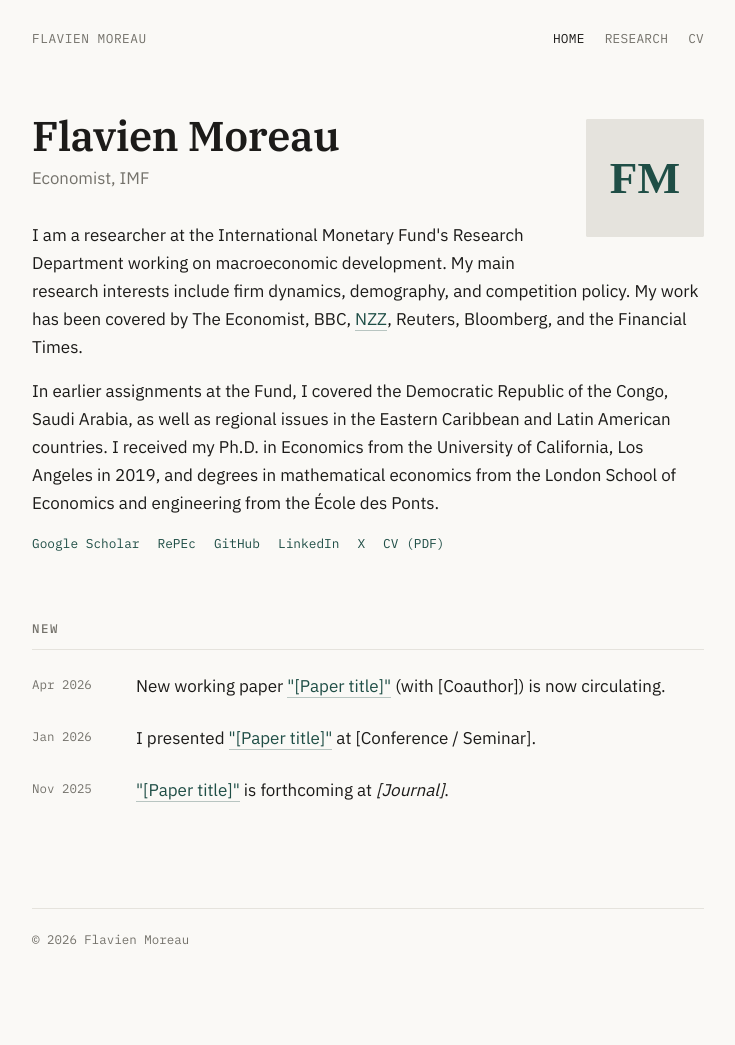
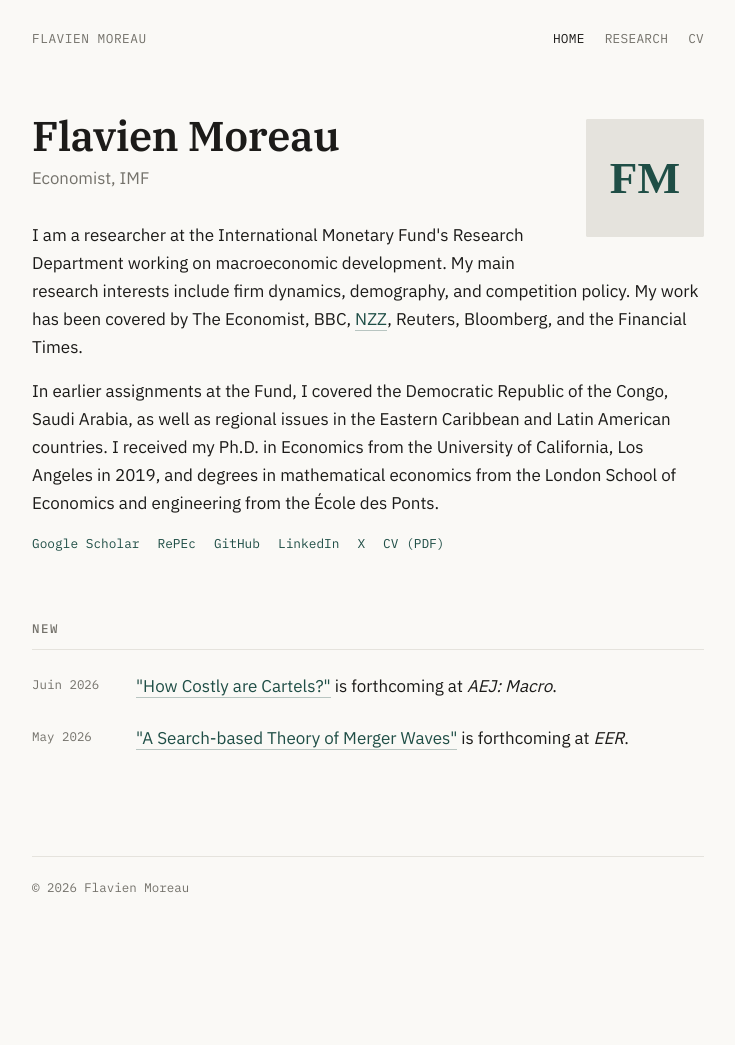
Before and after one commit to flavienmoreau/flavienmoreau.github.io, a Jekyll site: the page built from index.md, in a window 1280 px wide. Shown: the whole page, without its empty margins (272-1007 px from the left). Built offline with Jekyll 4.4.1, drawn with Linux system fonts in a browser that asks for light colours; after the commit the page ends 993 px from its top, so only the background shows below that.

Commit message:
Update news items with new publications and dates

```diff
--- a/_data/news.yml
+++ b/_data/news.yml
@@ -1,11 +1,14 @@
 # Each item shows its date in the left margin (mono), newest first.
 # "html" may contain links/emphasis. Add or remove freely.
 
-- date: "Apr 2026"
-  html: 'New working paper <a href="#">"[Paper title]"</a> (with [Coauthor]) is now circulating.'
+#- date: "Apr 2026"
+#  html: 'New working paper <a href="#">"[Paper title]"</a> (with [Coauthor]) is now circulating.'
 
-- date: "Jan 2026"
-  html: 'I presented <a href="#">"[Paper title]"</a> at [Conference / Seminar].'
+#- date: "Jan 2026"
+#  html: 'I presented <a href="#">"[Paper title]"</a> at [Conference / Seminar].'
 
-- date: "Nov 2025"
-  html: '<a href="#">"[Paper title]"</a> is forthcoming at <em>[Journal]</em>.'
+- date: "Juin 2026"
+  html: '<a href="#">"How Costly are Cartels?"</a> is forthcoming at <em>AEJ: Macro</em>.'
+
+- date: "May 2026"
+  html: '<a href="#">"A Search-based Theory of Merger Waves"</a> is forthcoming at <em>EER</em>.'
```
